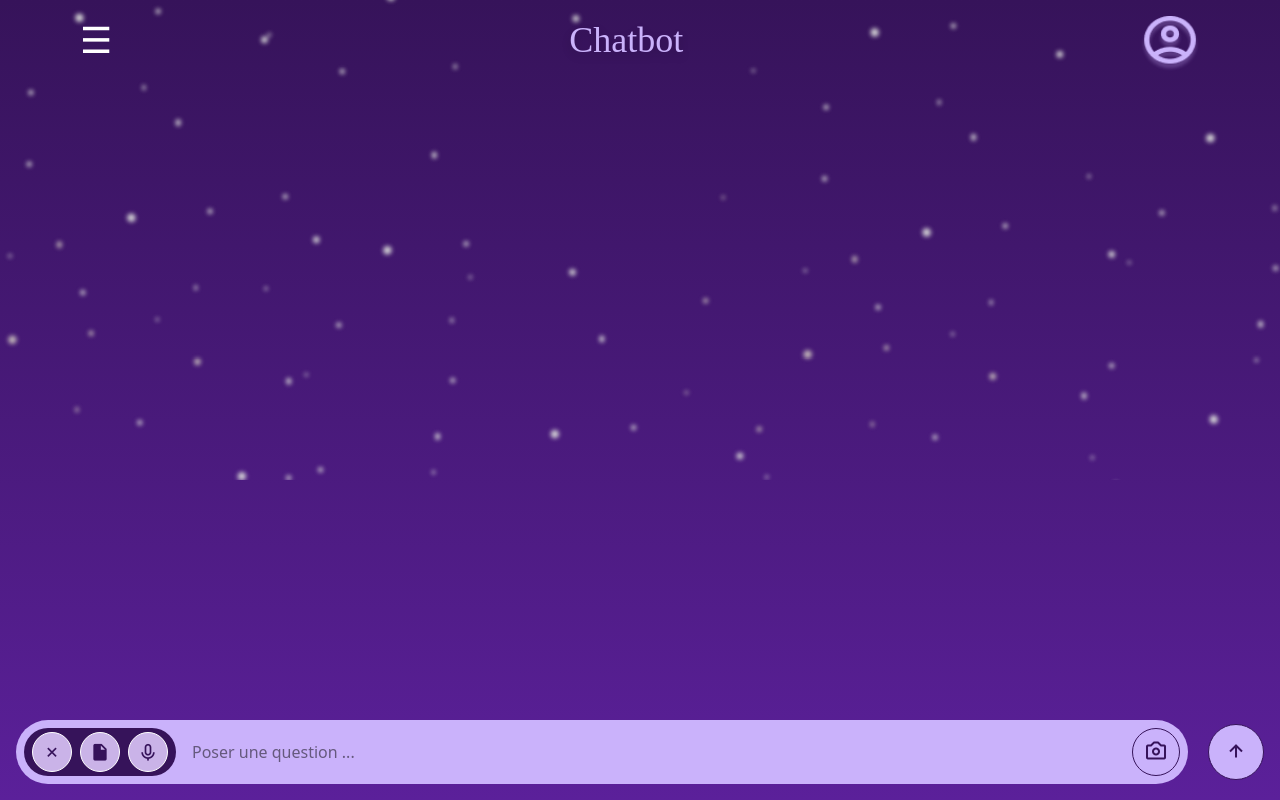
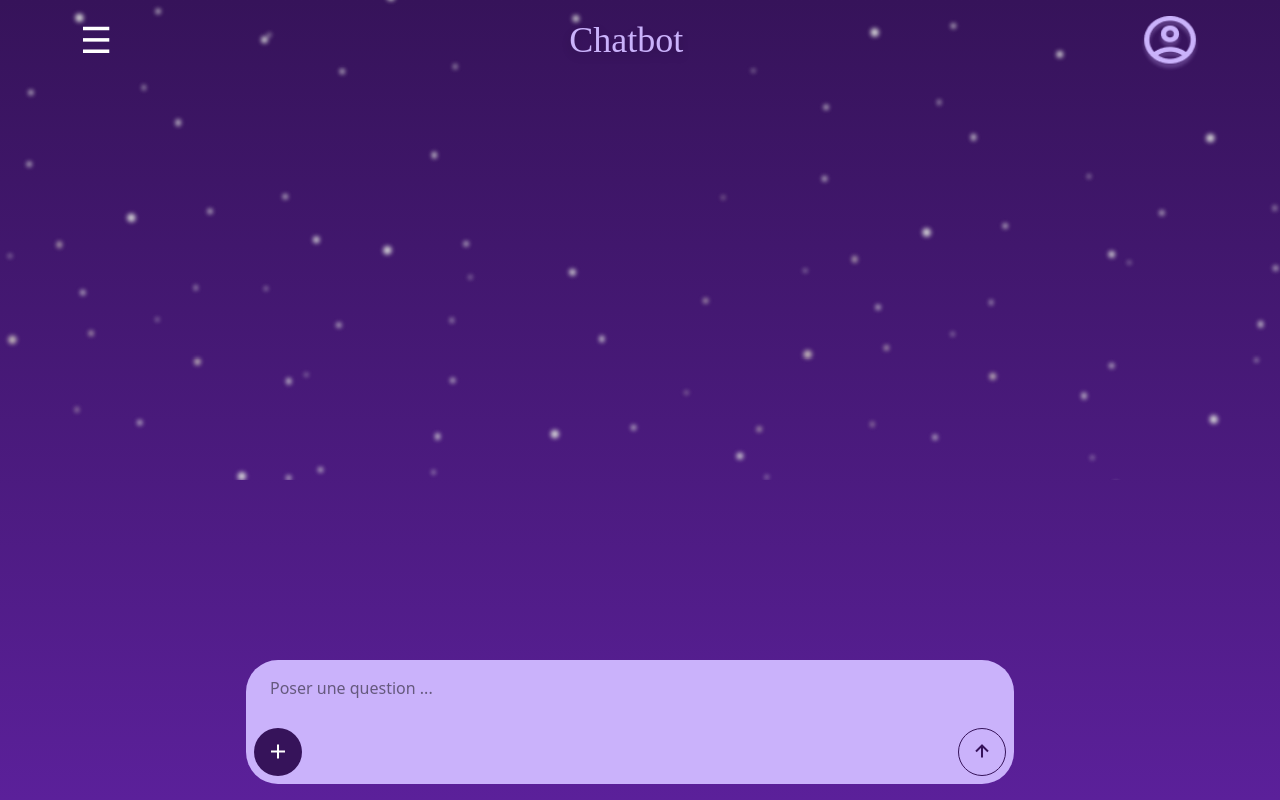
Before and after one commit to mekbalidris/ChatBot, a React (Vite) app in the folder front-end/: page /chatpage in a window 1280 px wide. Built offline with nearby package versions, Linux system fonts and the light colour scheme; a web font is replaced by a local one.

Commit message:
last changes chat page

```diff
--- a/front-end/src/pages/Chat.jsx
+++ b/front-end/src/pages/Chat.jsx
@@ -7,7 +7,7 @@ const ChatPage = () => {
     const [messages, setMessages] = useState([]);
     const [input, setInput] = useState("");
     const messagesEndRef = useRef(null);
-    const [chatToolsDisplay, setChatToolsDisplay] = useState("true");
+    const [chatToolsDisplay, setChatToolsDisplay] = useState(false);
 
     useEffect(() => {
         messagesEndRef.current?.scrollIntoView({ behavior: "smooth" });
@@ -84,15 +84,26 @@ const ChatPage = () => {
                 </div>
             </div>
 
-            <div className="fixed bottom-4 flex flex-row items-center px-4 w-full">
-                <div className="flex items-center w-full  bg-main rounded-full p-2 mr-5">
+            <div className="fixed bottom-4 flex flex-row items-center justify-center px-4 w-full md:px-0">
+                <div className="w-full flex flex-col md:w-[60%] bg-main rounded-4xl p-2 mr-5 ">
+
+                    <textarea placeholder="Poser une question ..."
+                        ref={textareaRef}
+                        className="mb-5 w-full border-none px-4 py-2 flex-grow resize-none outline-none bg-transparent h-auto min-h-[40px] custom-scrollbar "
+                        rows="1"
+                        onChange={handleInput}>
+
+                    </textarea>
+                    <div className="flex flex-row relative">
+
+                        <div className="flex flex-row flex-[4]">
                             {!chatToolsDisplay ? (
-                        <button className="bg-[#36135a] text-2xl font-bold text-white w-12 h-12 rounded-full flex items-center text-center justify-center flex-shrink-0"
+                                <button className="mr-3 bg-[#36135a] text-2xl font-bold text-white w-12 h-12 rounded-full flex items-center text-center justify-center flex-shrink-0"
                                     onClick={() => { setChatToolsDisplay(!chatToolsDisplay) }}>
                                     <i className='bx bx-plus'></i>
                                 </button>
                             ) : (
-                        <div className="w-auto p-2 rounded-full bg-[#36135a] h-12 flex flex-row items-center gap-2">
+                                <div className="mr-3 w-auto p-2 rounded-full bg-[#36135a] h-12 flex flex-row items-center gap-2">
                                     <button className="w-10 h-10 flex justify-center items-center rounded-full border border-white bg-[#CAB3E8]"
                                         onClick={() => { setChatToolsDisplay(!chatToolsDisplay) }}>
                                         <i className='bx bx-x text-[#36135a] text-xl'></i>
@@ -108,25 +119,32 @@ const ChatPage = () => {
                                 </div>
 
                             )}
+                            {
+                                chatToolsDisplay && (
+                                    <>
+                                        <button className="mr-3 font-bold border border-[#36135a] bg-main text-[#36135a] w-12 md:w-30 h-12 rounded-full flex items-center justify-center flex-shrink-0"
+                                            onClick={defaultMessageFile}>
+                                            <i class='bx bx-globe'></i> <span className="hidden md:flex">Search</span>
+                                        </button>
+                                        <button className="mr-3 font-bold border border-[#36135a] bg-main text-[#36135a] w-12 md:w-30 h-12 rounded-full flex items-center justify-center flex-shrink-0"
+                                            onClick={defaultMessageFile}>
+                                            <i class='bx bx-sun'></i> <span className="hidden md:flex">Think</span>
+                                        </button>
+                                    </>
+                                )
+                            }
+                        </div>
 
-                    <textarea placeholder="Poser une question ..."
-                        ref={textareaRef}
-                        className="w-full border-none px-4 py-2 flex-grow resize-none outline-none bg-transparent h-auto min-h-[40px] custom-scrollbar mr-1"
-                        rows="1"
-                        onChange={handleInput}>
 
-                    </textarea>
 
-                    <button className="text-2xl border border-[#36135a] font-extrabold text-[#36135a] w-12 h-12 rounded-full flex items-center justify-center flex-shrink-0"
-                        onClick={defaultMessageFile}>
-                        <i className='bx bx-camera'></i>
-                    </button>
 
-                </div>
-                <button className="text-2xl border border-[#36135a] bg-main font-extrabold text-[#36135a] w-14 h-14 rounded-full flex items-center justify-center flex-shrink-0 "
+                        <button className="text-2xl border border-[#36135a] bg-main font-extrabold text-[#36135a] w-12 h-12 rounded-full flex items-center justify-center flex-shrink-0 "
                             onClick={sendMessage}>
                             <i className='bx bx-up-arrow-alt'></i>
                         </button>
+                    </div>
+
+                </div>
             </div>
         </section>
     )
```
Lines whose indentation alone changed are shown as unchanged.
